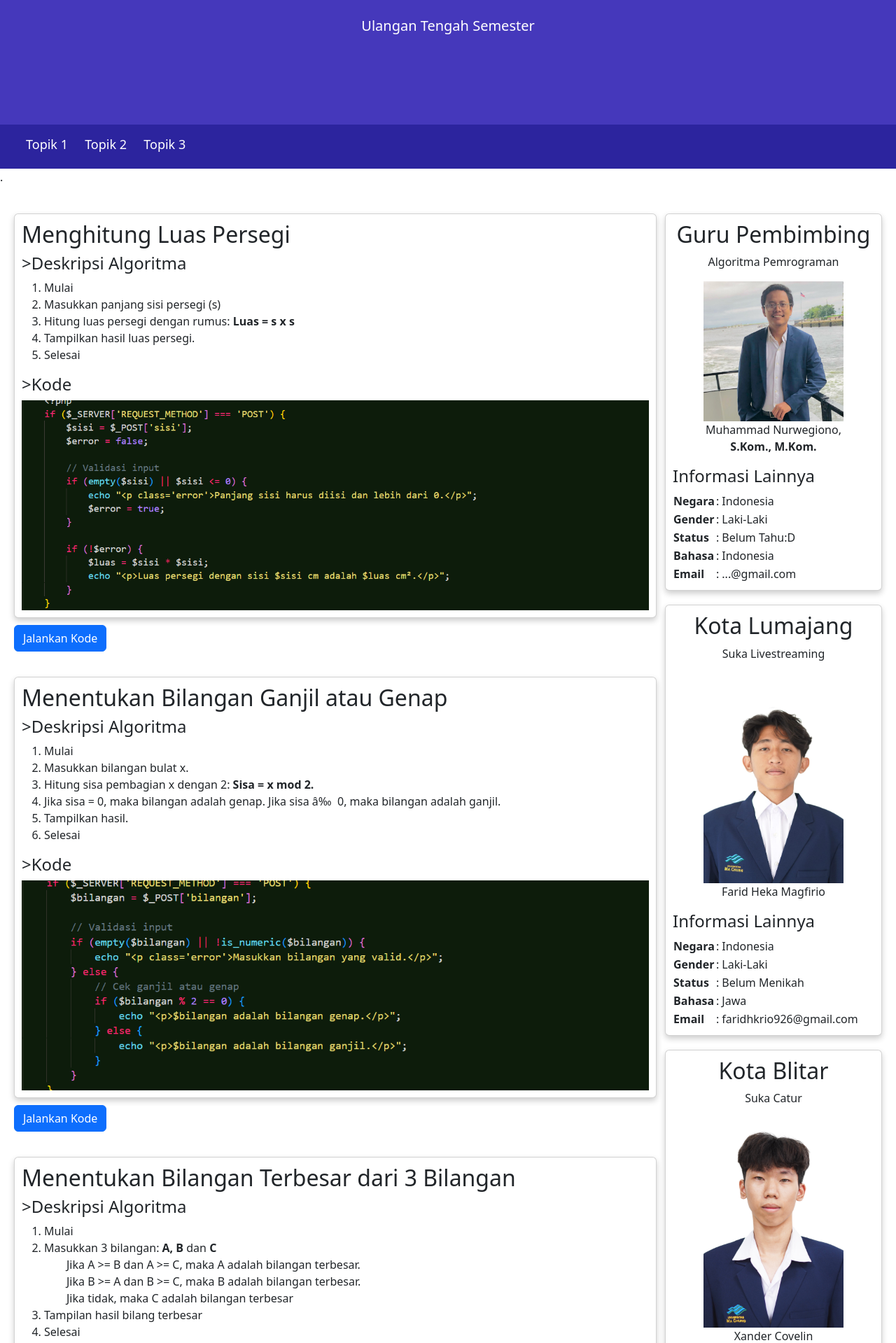
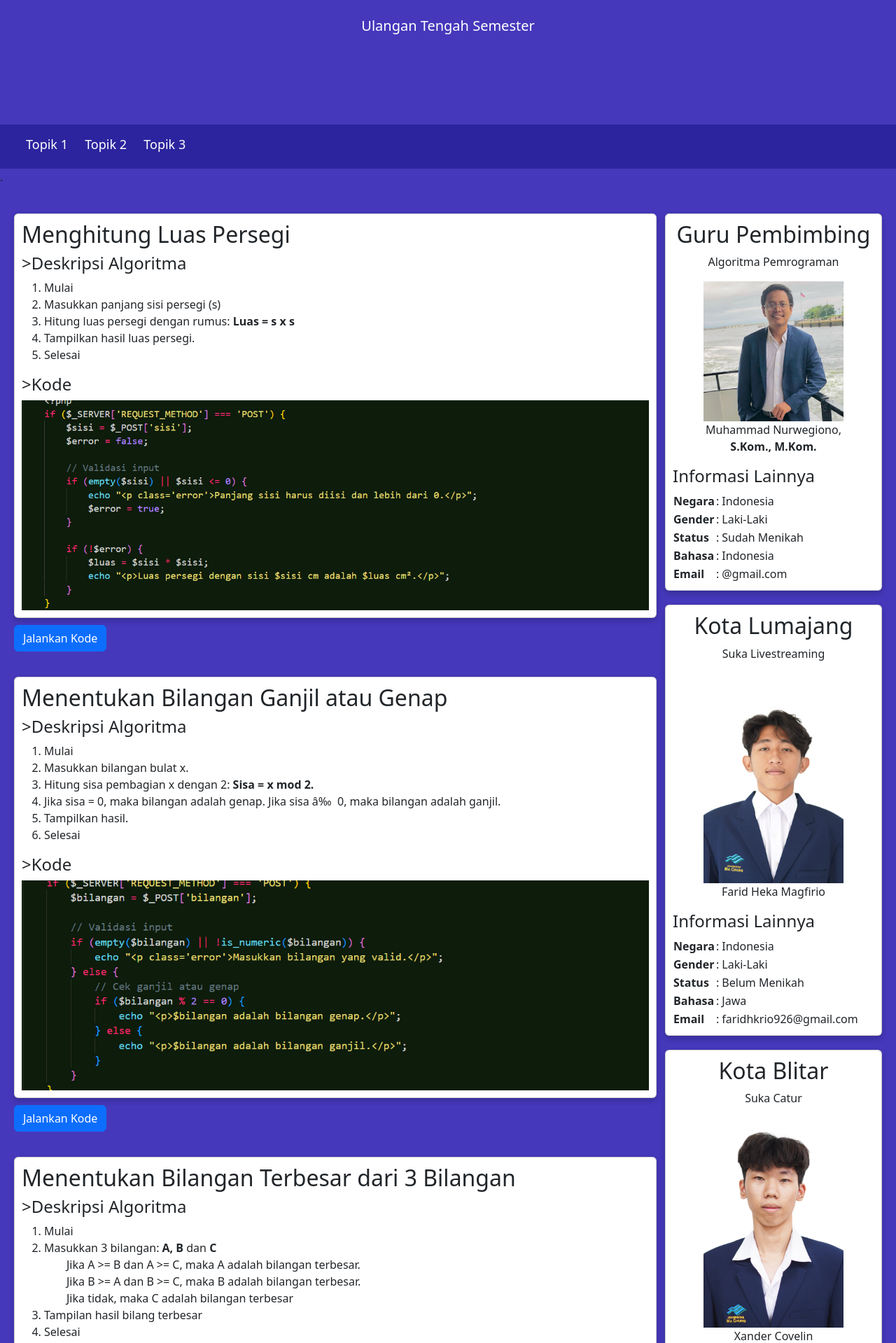
Before and after one commit to Phixinic/Blog-Alpro, a PHP site: page / in a window 1280 px wide. Shown: the part 490-2409 px from the top of the page at 70% size. Run offline with PHP 8.4, Linux system fonts and the light colour scheme.

Commit message:
nambah background

```diff
--- a/assets/styles/style.css
+++ b/assets/styles/style.css
@@ -2,6 +2,77 @@
 
 html {
   scroll-behavior: smooth;
+}
+
+header {
+  position: relative; /* Membatasi posisi elemen animasi hanya di dalam header */
+  overflow: hidden; /* Mencegah kotak keluar dari area header */
+  z-index: 3;
+}
+
+body {
+  background: linear-gradient(0.25turn, #4538bb, #4538bb);
+  background-size: cover;
+  background-position: center;
+  min-height: 100vh;
+  color: black;
+}
+#container {
+  width: 80%;
+  margin: 20px auto;
+  min-height: 650px;
+  margin-top: 150px;
+  color: black;
+}
+@media screen and (max-width: 400px) {
+  #container {
+    width: 100%;
+    margin: 50% auto;
+    min-height: 800px;
+  }
+}
+.wrapper {
+  position: fixed;
+  top: 0;
+  left: 0;
+  width: 100%;
+  height: 100%;
+  pointer-events: none; /* Mencegah interaksi dengan elemen ini */
+  z-index: -1; /* Menempatkan animasi di belakang konten header */
+}
+.box div {
+  position: absolute;
+  width: 60px;
+  height: 60px;
+  background-color: transparent;
+  border: 6px solid rgba(255, 255, 255, 0.8);
+  animation: animate 10s linear infinite; /* Animasi */
+  z-index: -99;
+}
+.box div:nth-child(1) { top: 12%; left: 42%; animation: animate 10s linear infinite; }
+.box div:nth-child(2) { top: 70%; left: 50%; animation: animate 7s linear infinite; }
+.box div:nth-child(3) { top: 17%; left: 6%; animation: animate 9s linear infinite; }
+.box div:nth-child(4) { top: 20%; left: 60%; animation: animate 10s linear infinite; }
+.box div:nth-child(5) { top: 67%; left: 10%; animation: animate 6s linear infinite; }
+.box div:nth-child(6) { top: 80%; left: 70%; animation: animate 12s linear infinite; }
+.box div:nth-child(7) { top: 60%; left: 80%; animation: animate 15s linear infinite; }
+.box div:nth-child(8) { top: 32%; left: 25%; animation: animate 16s linear infinite; }
+.box div:nth-child(9) { top: 90%; left: 25%; animation: animate 9s linear infinite; }
+.box div:nth-child(10) { top: 20%; left: 80%; animation: animate 5s linear infinite; }
+@keyframes animate {
+  0% {
+    transform: scale(0) translateY(0) rotate(0);
+    opacity: 1;
+  }
+  100% {
+    transform: scale(1.3) translateY(-90px) rotate(360deg);
+    opacity: 0;
+  }
+}
+
+main, aside, footer {
+  position: relative;
+  z-index: 1;
 }
 
 nav {
@@ -10,6 +81,7 @@ nav {
   padding-top: 15px;
   position: sticky;
   top: 0;
+  z-index: 2;
 }
 
 nav a {
@@ -83,7 +155,7 @@ footer {
   padding: 10px;
   margin-top: 20px;
   text-align: left;
-  z-index: -99;
+  z-index: -1;
 }
 
 .jumbotron {
--- a/index.html
+++ b/index.html
@@ -9,6 +9,20 @@
   </head>
   <body>
     <header>
+      <div class="wrapper">
+        <div class="box">
+          <div></div>
+          <div></div>
+          <div></div>
+          <div></div>
+          <div></div>
+          <div></div>
+          <div></div>
+          <div></div>
+          <div></div>
+          <div></div>
+        </div>
+      </div>
       <div class="jumbotron">
         <h1>Ujian Tengah Semester Algoritma Pemrograman</h1>
         <figure>
@@ -24,6 +38,7 @@
           <li><a href="#topik3">Topik 3</a></li>
         </ul>
       </nav>
+
     </header>
     <div class="" id="topik1">.</div>
     <main>
@@ -112,7 +127,7 @@
               </tr>
               <tr>
                 <th>Status</th>
-                <td>: Belum Tahu:D</td>
+                <td>: Sudah Menikah</td>
               </tr>
               <tr>
                 <th>Bahasa</th>
@@ -120,7 +135,7 @@
               </tr>
               <tr>
                 <th>Email</th>
-                <td>: ...@gmail.com</td>
+                <td>: @gmail.com</td>
               </tr>
             </table>
           </section>
```
Also changed, not shown: assets/image/back.jpg (added).
